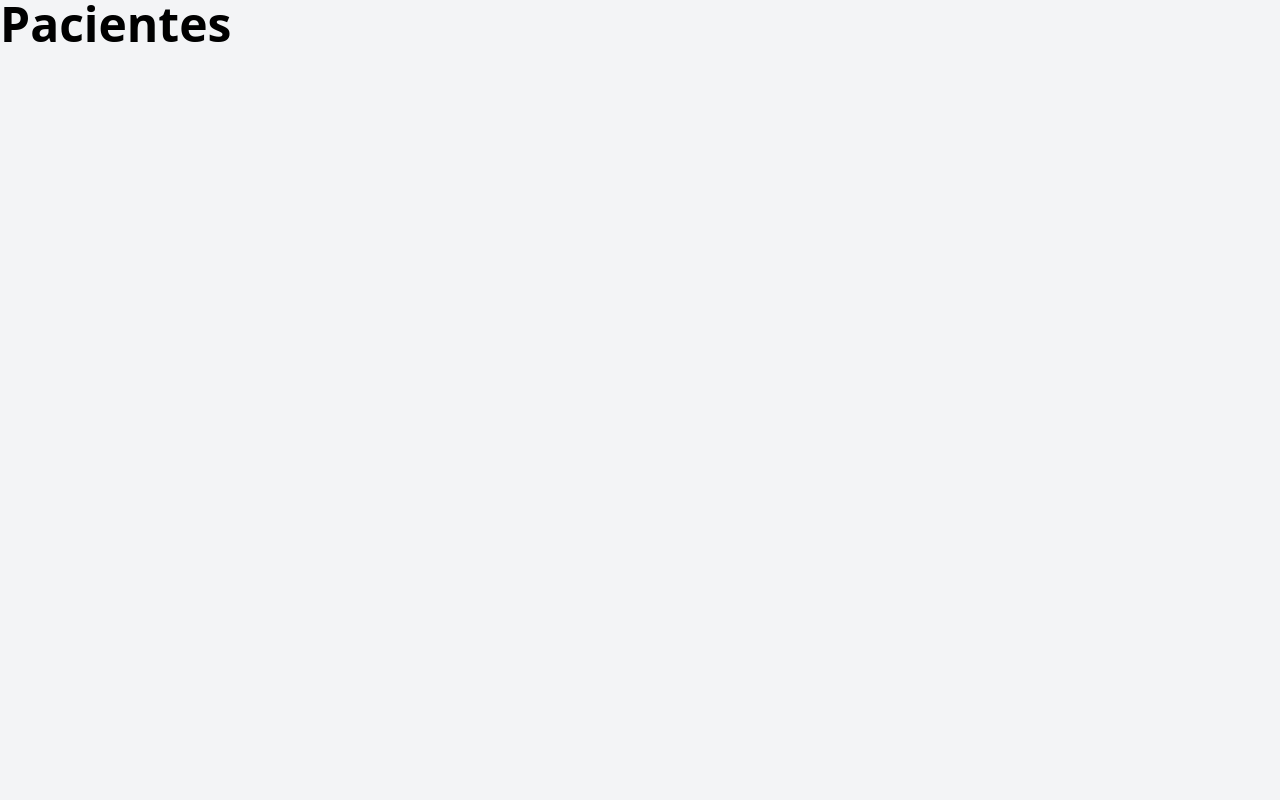
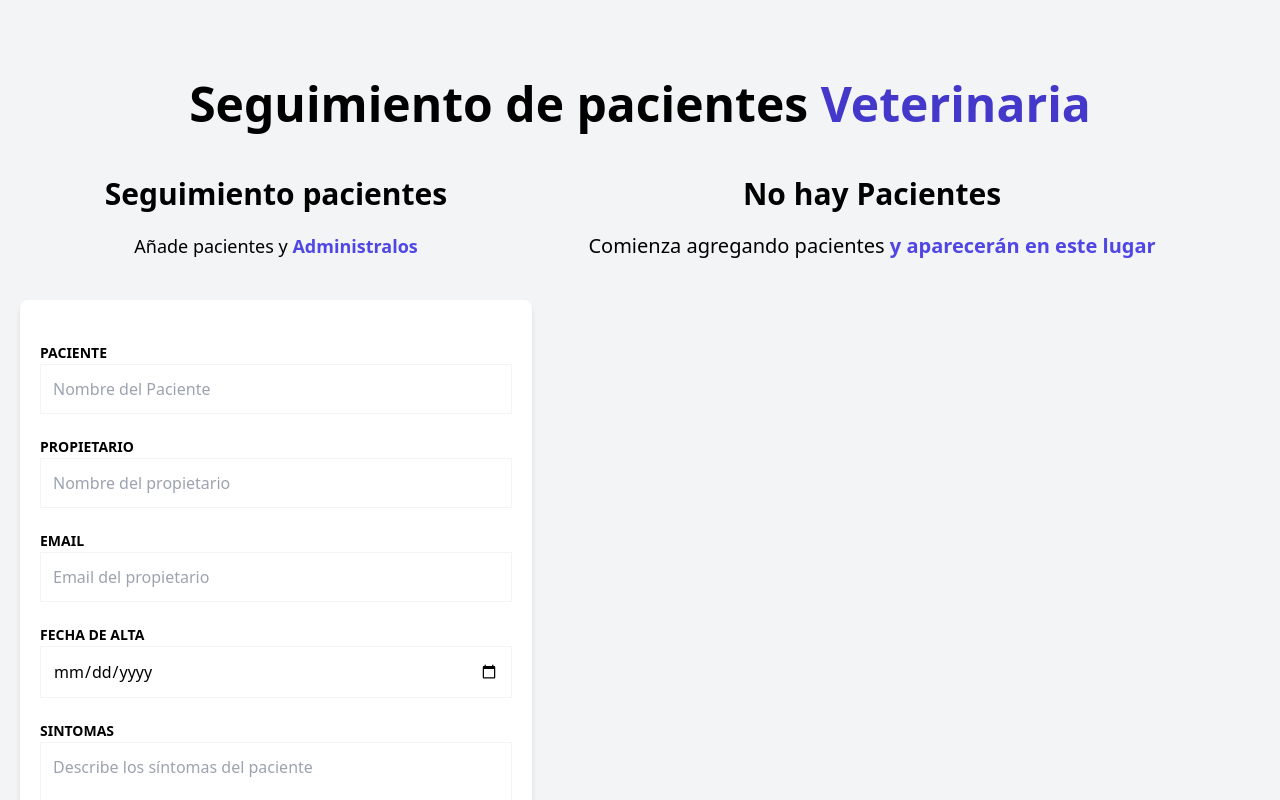
Before and after one commit to Luis-Alvarezz/Pacientes_Zustand, a React (Vite) app: page / in a window 1280 px wide. Shown: the top 800 px of the page. Built offline with nearby package versions, Linux system fonts and the light colour scheme.

Commit message:
[MODIFY]: Se agregaron componentes para Formulario y Listado de Pacientes

```diff
--- a/src/App.tsx
+++ b/src/App.tsx
@@ -1,9 +1,21 @@
+import { PatientForm } from "./components/PatientForm"
+import { PatientsList } from "./components/PatientsList"
 
 function App() {
 
   return (
     <>
-      <h1 className="text-5xl font-bold">Pacientes</h1>
+    <div className="container mx-auto mt-20">
+      <h1 className="font-black text-5xl text-center md:mx-auto">Seguimiento de pacientes
+        {' '}
+        <span className="text-indigo-700">Veterinaria</span>
+      </h1>
+
+      <div className="mt-12 md:flex">
+        <PatientForm />
+        <PatientsList />
+      </div>
+    </div>
     </>
   )
 }
```
